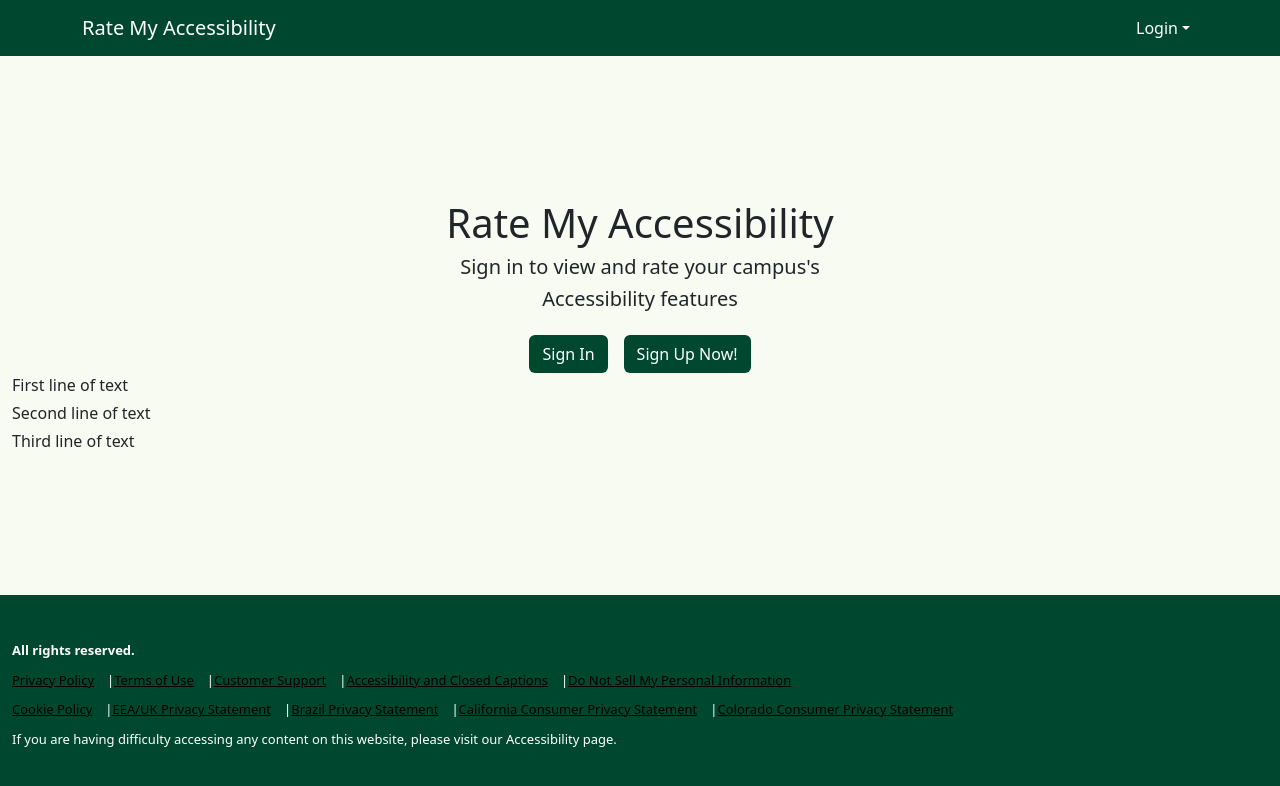
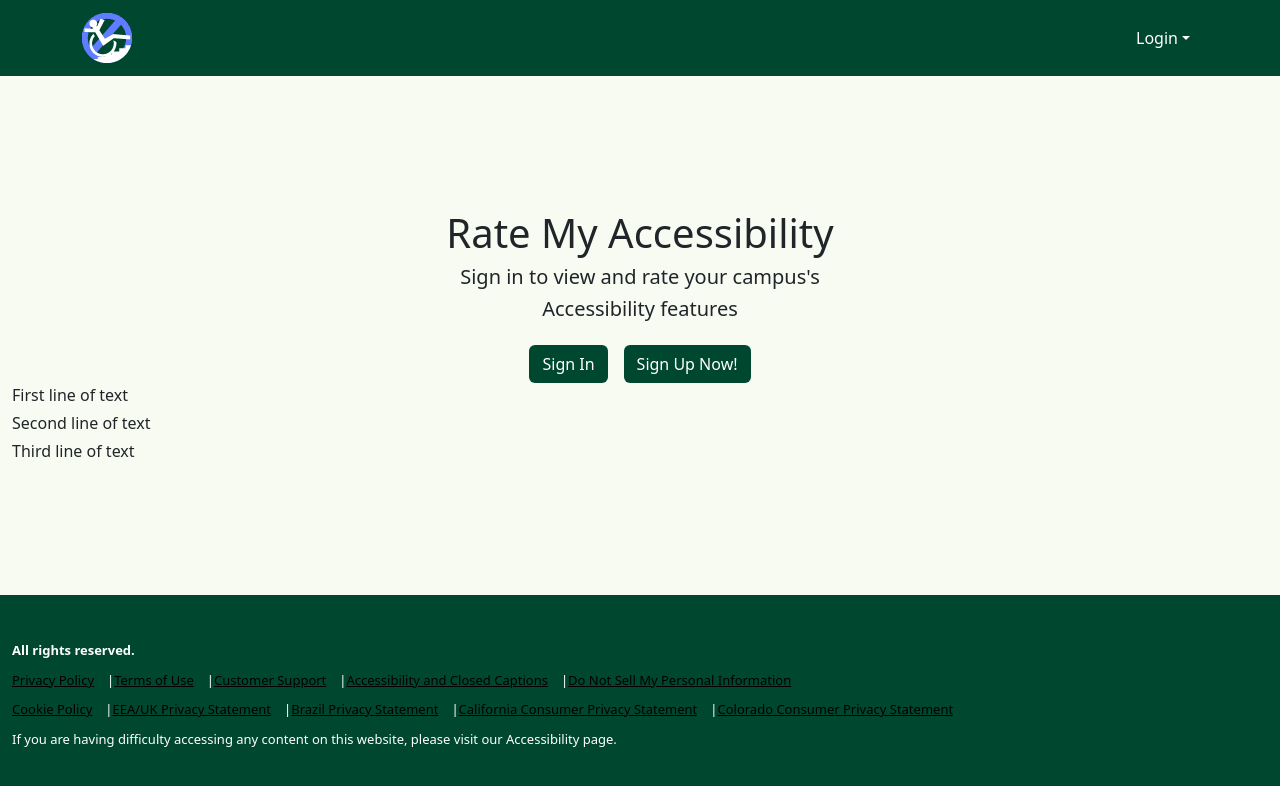
Before and after one commit to Rate-My-Accessibility/Rate-My-Accessibility-Application, a Next.js app: page / in a window 1280 px wide. Shown: the top 786 px of the page. Built offline with nearby package versions, Linux system fonts and the light colour scheme; no server answers.

Commit message:
change navbar layout

```diff
--- a/src/app/layout.tsx
+++ b/src/app/layout.tsx
@@ -18,7 +18,7 @@ const geistMono = Geist_Mono({
 });
 
 export const metadata: Metadata = {
-  title: "Next.js Application Template",
+  title: "Rate my Accessibility",
   description: "Generated by ics-software-engineering.github.io",
 };
 
--- a/src/components/Navbar.tsx
+++ b/src/components/Navbar.tsx
@@ -2,7 +2,7 @@
 
 import { useSession } from 'next-auth/react'; // v5 compatible
 import { usePathname } from 'next/navigation';
-import { Container, Nav, Navbar, NavDropdown } from 'react-bootstrap';
+import { Container, Nav, Navbar, NavDropdown, Image } from 'react-bootstrap';
 import { BoxArrowRight, Lock, PersonFill, PersonPlusFill } from 'react-bootstrap-icons';
 
 const NavBar: React.FC = () => {
@@ -15,8 +15,9 @@ const NavBar: React.FC = () => {
    <Navbar bg="dark" expand="lg" variant="dark">
       <Container>
         <Navbar.Brand href={currentUser ? '/home' : '/'}>
-  Rate My Accessibility
-</Navbar.Brand>
+        <Image src="/website_logo2.png" alt="Logo" width="50" height="50" className="d-inline-block align-top" />
+
+        </Navbar.Brand>
         <Navbar.Toggle aria-controls="basic-navbar-nav" />
         <Navbar.Collapse id="basic-navbar-nav">
           <Nav className="me-auto justify-content-start">
@@ -29,10 +30,10 @@ const NavBar: React.FC = () => {
                   List Contacts |
                 </Nav.Link>
                   <Nav.Link id="list-stuff-nav" href="/list" active={pathName === '/list'}>
-                  Stuff |
+                 Add a Review |
                 </Nav.Link>
                   <Nav.Link id="list-stuff-nav" href="/list" active={pathName === '/list'}>
-                  Stuff |
+                  Browse All Reviews
                 </Nav.Link>
               </>
             )}
```
Also changed, not shown: public/website_logo2.png (added), src/app/website_logo2.png (added), src/components/ReviewPage.tsx (added).
